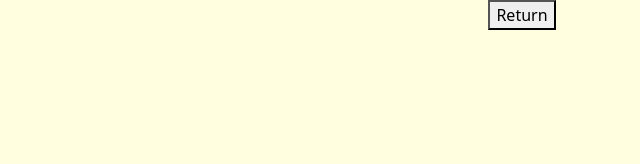
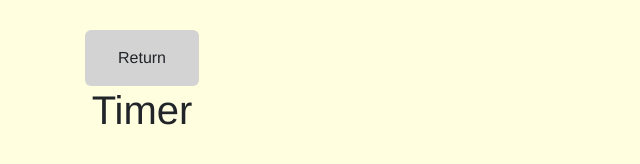
Before and after one commit to Amberdong27/2024SDD-Amber.D-Grow, a plain HTML site: page timer.html in a window 1280 px wide. Shown: the whole page, without its empty margins (118-758 px from the left). Drawn offline with nearby package versions, Linux system fonts and the light colour scheme.

Commit message:
Fixing error with switching html

```diff
--- a/timer.html
+++ b/timer.html
@@ -11,10 +11,11 @@
   <body>
     <div class="container text-center">
       <div class="row">
-        <div class="col align-self-start">
-          <a href="index.html">
-            <button type="button" class="return">Return</button>
+        <div class="col-md-4">
+          <a href= 'index.html'>
+            <button type="button" class="btn">Return</button>
           </a>
+          <h1>Timer</h1>
       </div>
     </div>
       </div>
```
Also changed, not shown: index.html (+3 -3 lines).
